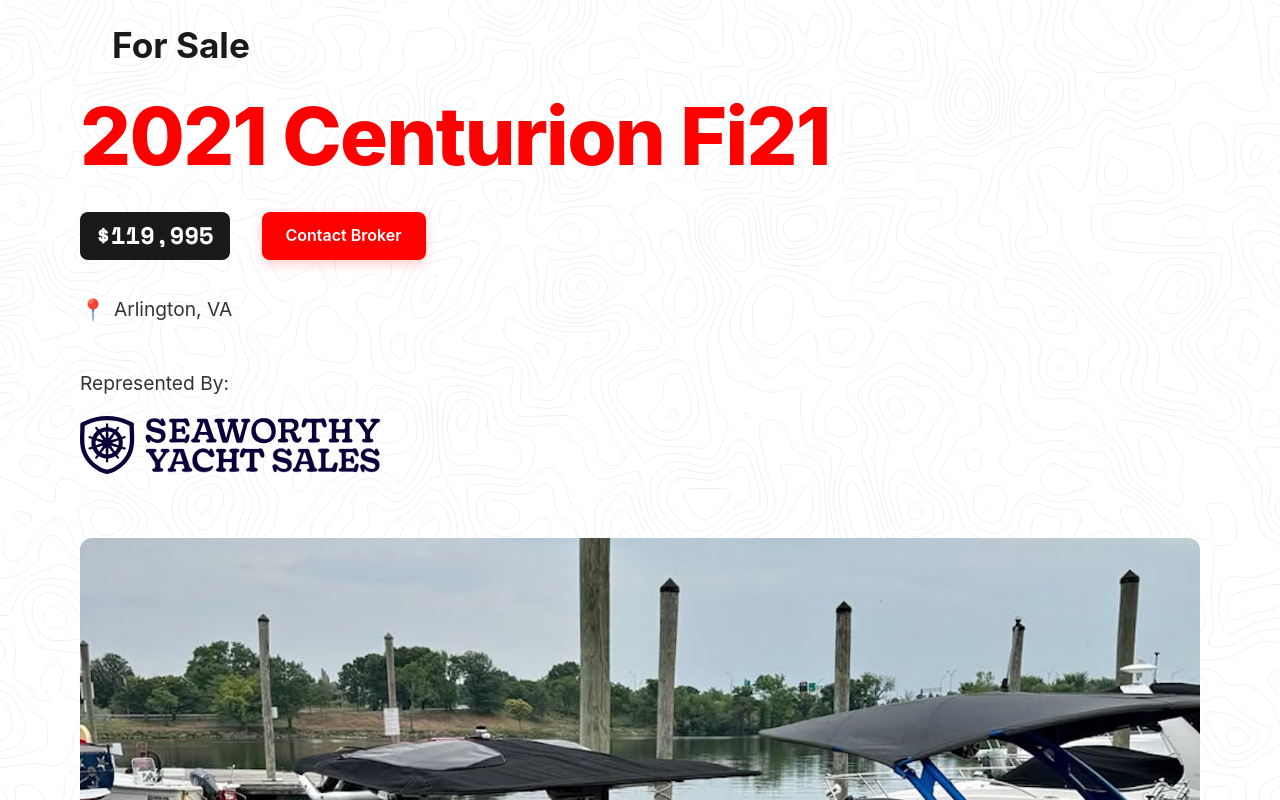
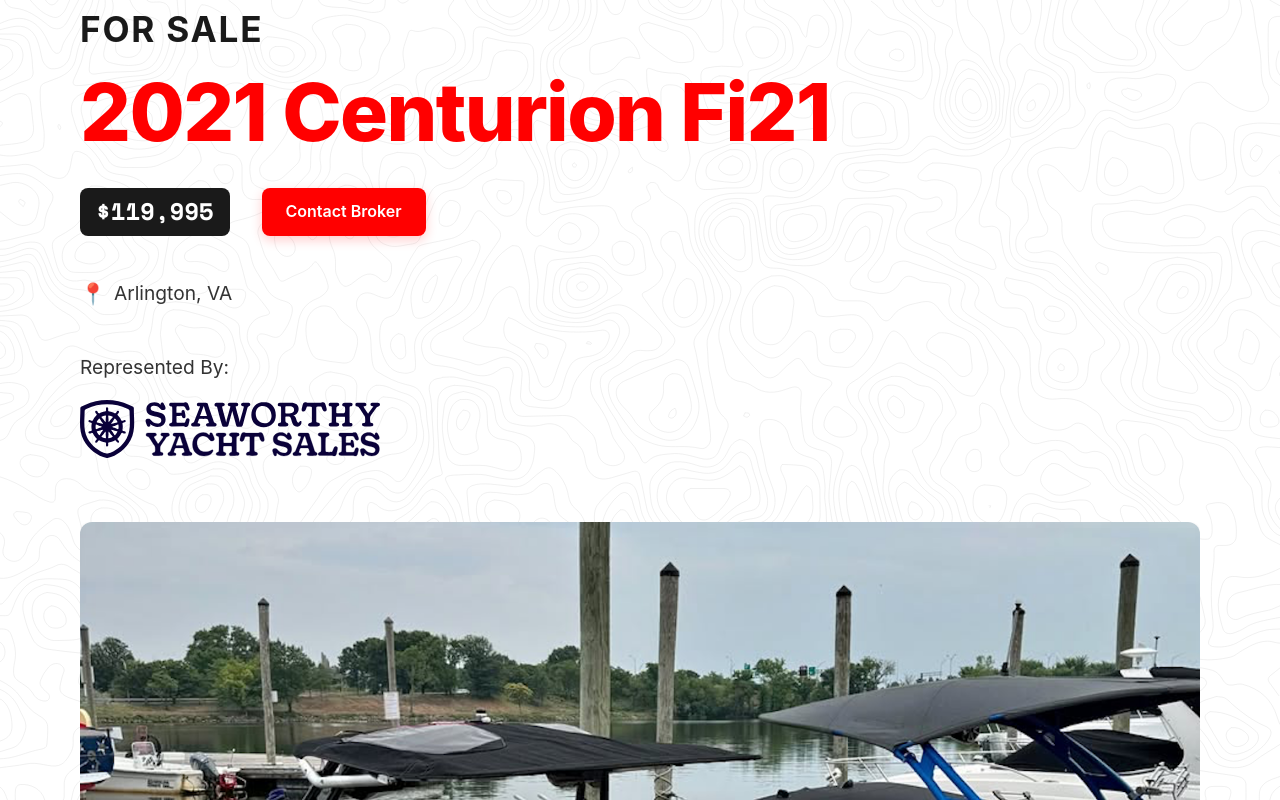
Before and after one commit to tjcandesign/boat, a React (Vite) app: page / in a window 1280 px wide. Shown: the top 800 px of the page. Built offline with nearby package versions, Linux system fonts and the light colour scheme.

Commit message:
Move 'For Sale' label to header content, update styling

```diff
--- a/src/App.jsx
+++ b/src/App.jsx
@@ -49,11 +49,9 @@ function App() {
       </div>
       <div className="container">
         <header className="header">
-          <div className="sticky-header">
-            <div className="for-sale-label">For Sale</div>
-          </div>
           <div className="header-content">
             <div className="title-group">
+              <div className="for-sale-label">For Sale</div>
               <h1>2021 Centurion Fi21</h1>
               <div className="price-action-group">
                 <div className="price">$119,995</div>
--- a/src/styles/App.css
+++ b/src/styles/App.css
@@ -44,52 +44,9 @@
   }
 }
 
-.sticky-header {
-  position: sticky;
-  top: 0;
-  display: flex;
-  flex-direction: column;
-  gap: 1rem;
-  justify-content: space-between;
-  align-items: flex-start;
-  padding: 1rem;
-  z-index: 100;
-  margin: -1rem -1rem 1rem -1rem;
-}
-
-@media (min-width: 768px) {
-  .sticky-header {
-    flex-direction: row;
-    align-items: center;
-    padding: 1rem 2rem;
-    margin: 0;
-    background: none;
-  }
-}
-
 @media (max-width: 767px) {
   .background-wrapper {
     opacity: 0.15;
-  }
-
-  .sticky-header {
-    position: relative;
-    order: 2;
-    margin-top: 1rem;
-    background: none;
-    backdrop-filter: none;
-  }
-
-  .sticky-header .for-sale-label {
-    order: 1;
-  }
-
-  .sticky-header .cta-button {
-    order: 3;
-    width: 100%;
-    text-align: center;
-    box-shadow: none;
-    margin-top: 1rem;
   }
 
   .header-content {
@@ -111,6 +68,9 @@
 
   .cta-button {
     order: 3;
+    width: 100%;
+    text-align: center;
+    box-shadow: none;
     margin-top: 1rem;
   }
 }
@@ -142,7 +102,7 @@
 }
 
 .title-group {
-  margin-bottom: 1rem;
+  margin-bottom: 1.5rem;
 }
 
 .price-action-group {
@@ -194,10 +154,12 @@
 }
 
 .for-sale-label {
-  font-size: 1.8rem;
+  font-size: 1.4rem;
   font-weight: 700;
   color: var(--color-text);
-  margin: 0;
+  margin: 0 0 0.5rem;
+  text-transform: uppercase;
+  letter-spacing: 0.05em;
 }
 
 @media (min-width: 768px) {
```
